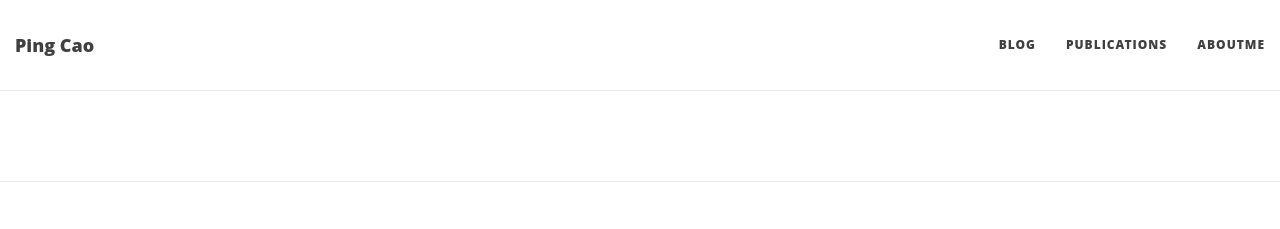
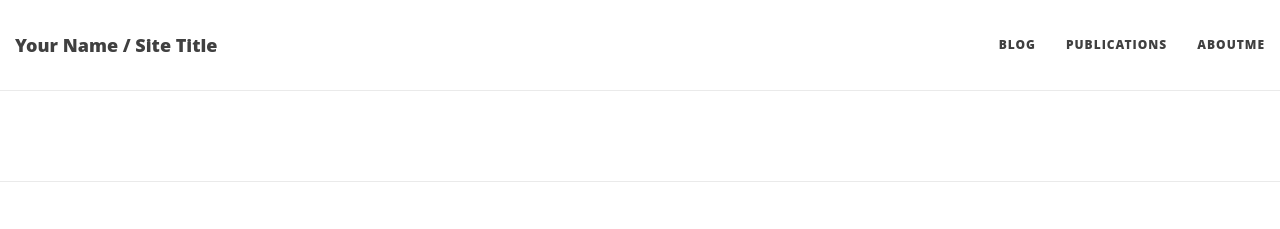
Before and after one commit to creatorcao/creatorcao.github.io, a Jekyll site: the page built from index.html, in a window 1280 px wide. Shown: the top 229 px of the page. Built offline with Jekyll 4.4.1, drawn with Linux system fonts in a browser that asks for light colours; nearby versions of some CDN libraries; the list of posts is cut into pages by our own code; part of the change alters nothing that is shown.

Commit message:
Update _config.yml

```diff
--- a/_config.yml
+++ b/_config.yml
@@ -15,6 +15,73 @@ title: "Ping Cao"
 
 # Short description of your site
 description: "Hi, welcome to my space."
+
+# Basic Site Settings
+locale                   : "en-US"
+title                    : "Your Name / Site Title"
+title_separator          : "-"
+name                     : &name "Your Name"
+description              : &description "personal description"
+url                      : https://academicpages.github.io # the base hostname & protocol for your site e.g. "https://mmistakes.github.io"
+baseurl                  : "" # the subpath of your site, e.g. "/blog"
+repository               : "academicpages/academicpages.github.io"
+
+# Site Author - The following control what appear as part of the author content on the side bar.
+#               If a field is blank the icon and link will not appear, otherwise it will be shown.
+#               Additional customization can be done by editing /_includes/author-profile.html
+author:
+  # Biographic information
+  avatar           : "profile.png"
+  name             : "Your Sidebar Name"
+  pronouns         : # example: "she/her"
+  bio              : "Short biography for the left-hand sidebar"
+  location         : "Earth"
+  employer         : "Red Brick University"
+  uri              : # URL
+  email            : "none@example.org"
+
+  # Academic websites
+  arxiv            : # URL - Update with the correct link to your profile
+  googlescholar    : "https://scholar.google.com/citations?user=PS_CX0AAAAAJ"
+  impactstory      : # URL
+  orcid            : "http://orcid.org/yourorcidurl"
+  pubmed           : "https://www.ncbi.nlm.nih.gov/pubmed/?term=john+snow"
+  researchgate     : # URL
+
+  # Repositories and software development
+  bitbucket        : # Username - Update with your username on the site
+  codepen          : # Username
+  dribbble         : # Username
+  github           : "academicpages"
+  kaggle           : # Username
+  stackoverflow    : # User number or user number and name (i.e., use "1" or "1/jeff-atwood")
+
+  # Social media
+  bluesky          : "bsky.app" # Replace this with you Bluesky username
+  facebook         : # Username
+  flickr           : # Username
+  foursquare       : # Username
+  goodreads        : # Username
+  google_plus      : # Username
+  keybase          : # Username
+  instagram        : # Username
+  lastfm           : # Username
+  linkedin         : # Username
+  mastodon         : # URL
+  medium           : # URL
+  pinterest        : # Username
+  soundcloud       : # Username
+  steam            : # Username
+  telegram         : # URL
+  tumblr           : # Username
+  twitter          : "UniofOxford"  # Replace this with your X / Twitter handle
+  vine             : # Username
+  weibo            : # Username
+  wikipedia        : # Username
+  xing             : # Username
+  youtube          : # Username
+  zhihu            : # URL
+
 
 # --- Navigation bar options --- #
 
```
